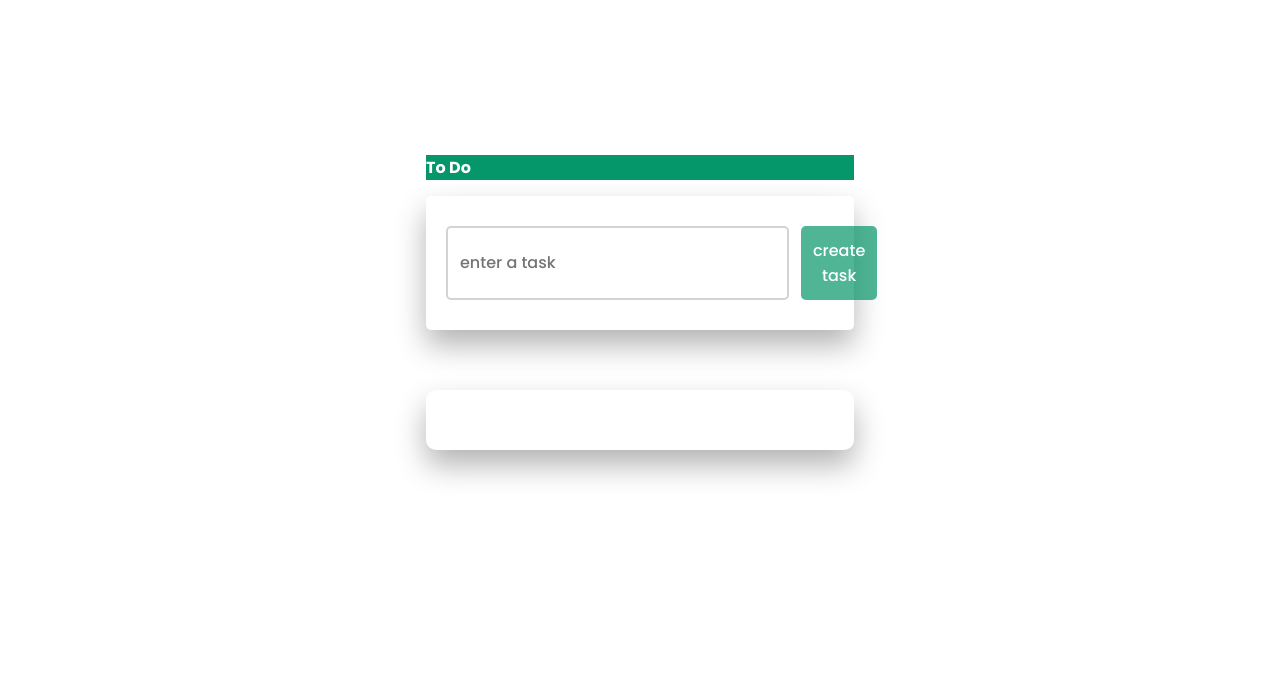
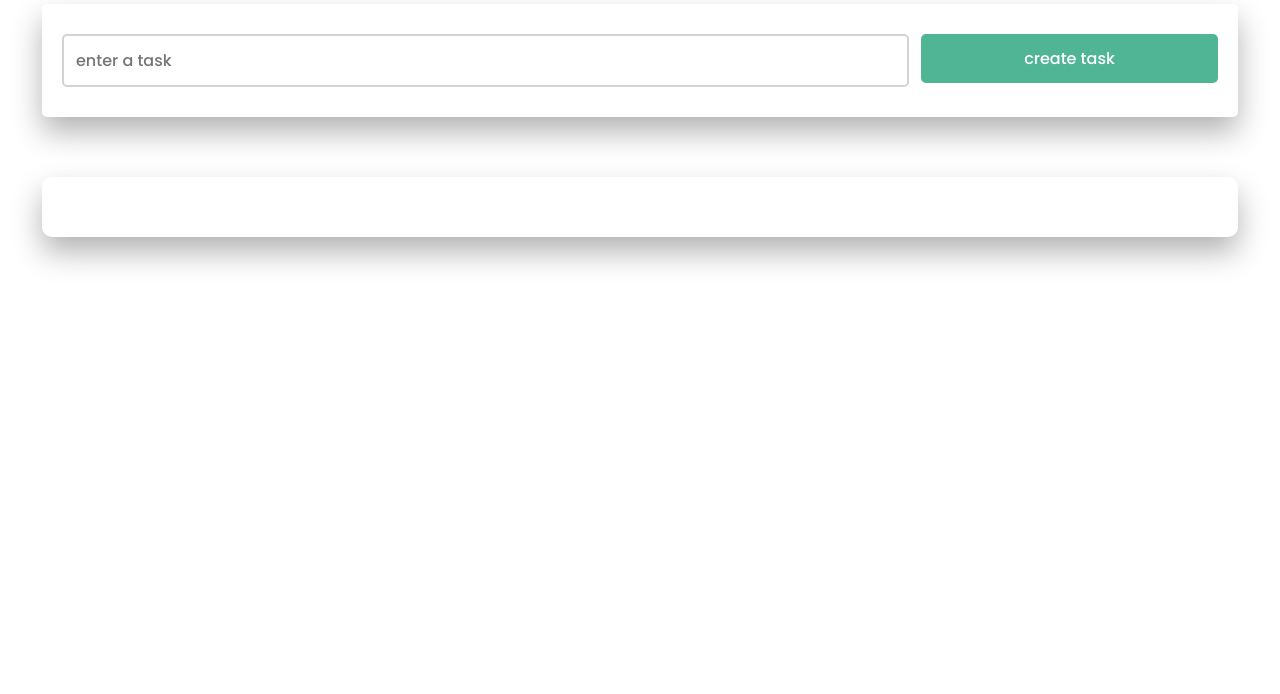
Before and after one commit to BarbaraCD/todo, a plain HTML site: page index.html in a window 1280 px wide. Shown: the part 106-800 px from the top of the page. Drawn offline with Linux system fonts and the light colour scheme.

Commit message:
13/06(4)

```diff
--- a/style.css
+++ b/style.css
@@ -8,29 +8,34 @@
 body{
     height: 100vh;
     display: flex;
-    align-items: center;
-    justify-content: center;
 }
 
 .title-container {
     background: #059669;
+    padding: 12px;
+    margin-top: 6px;
+    margin-bottom: 6px;
 
 }
 
 .title-container p{
     display: block;
+    font-size: 28px;
     font-weight: 700;
     color: #fff;
     margin-block-start: 1em;
     margin-block-end: 1em;
     margin-inline-start: 0px;
     margin-inline-end: 0px;
+    margin: 0;
+    align-items: center;
+    justify-content: center;
 }
 
 .container {
     border: 2px solid #fff;
     padding: 30px 40px;
-    width: 40%;
+    width: 100%;
     min-width: 500px;
 }
 
@@ -80,6 +85,7 @@ body{
 }
 
 .task-item{
+    border-radius: 5px;
     display: flex;
     justify-content: space-between;
     align-items: center;
```
